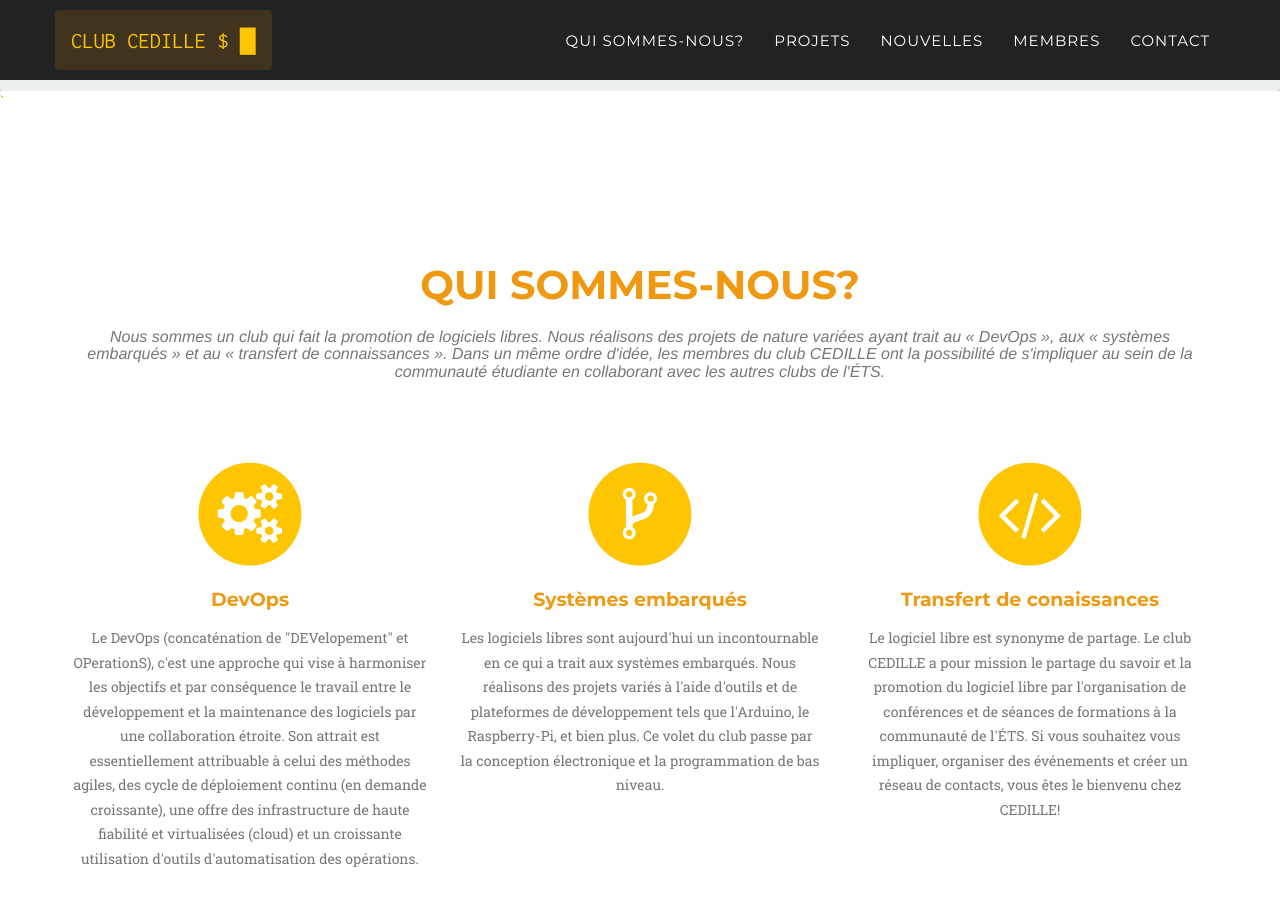
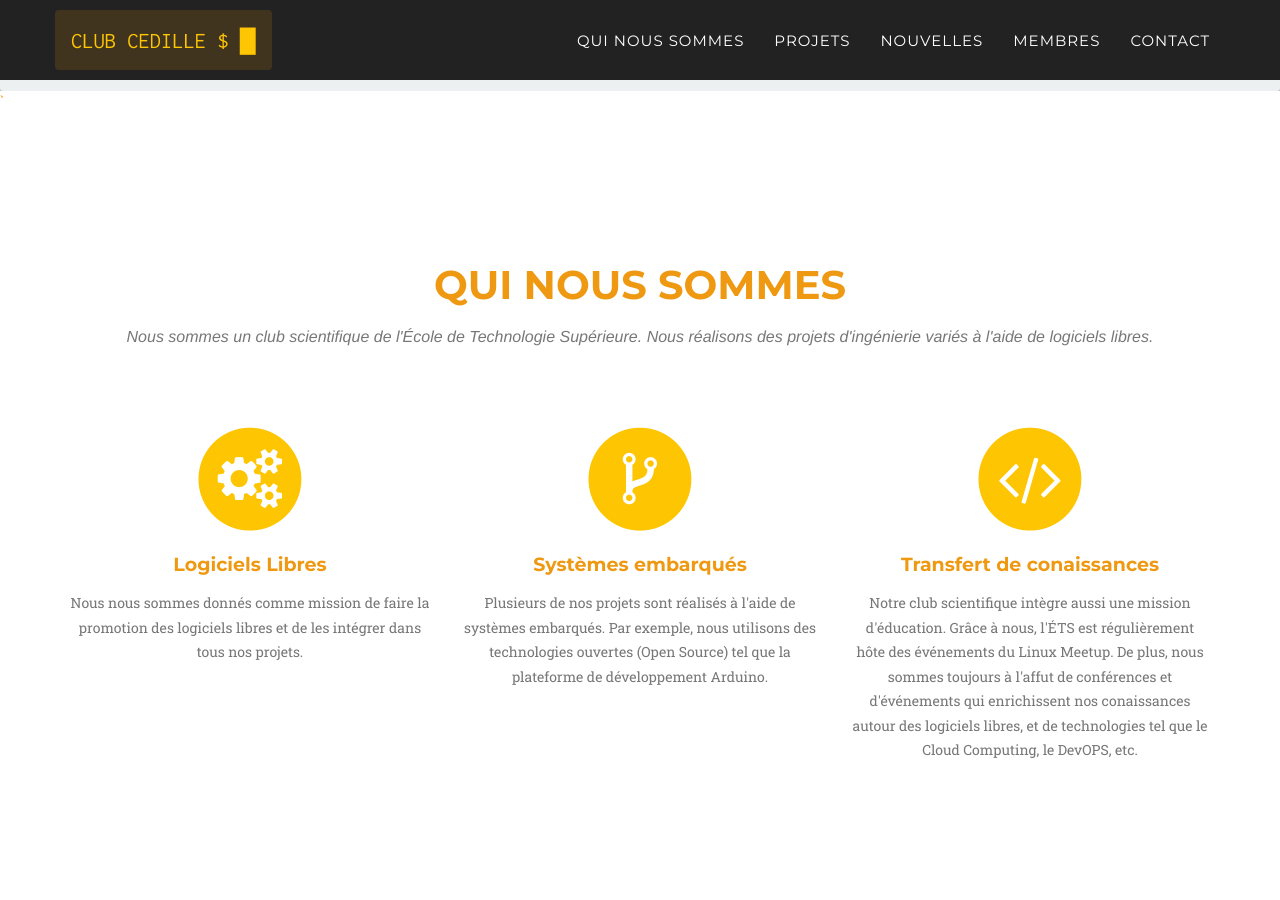
Before and after one commit to ClubCedille/clubcedille.github.io, a Jekyll site: the page built from index.html, in a window 1280 px wide and 900 px high, scrolled down 979 px. Built offline with Jekyll 4.4.1, drawn with Linux system fonts in a browser that asks for light colours; some web fonts are replaced.

Commit message:
Update about.yml

```diff
--- a/_data/fr/about.yml
+++ b/_data/fr/about.yml
@@ -1,17 +1,14 @@
-title: Qui sommes-nous?
-description: Nous sommes un club qui fait la promotion de logiciels libres. Nous réalisons des projets de nature variées ayant trait au « DevOps », aux « systèmes embarqués » et au « transfert de connaissances ». Dans un même ordre d'idée, les membres du club CEDILLE ont la possibilité de s'impliquer au sein de la communauté étudiante en collaborant avec les autres clubs de l'ÉTS.
-
+title: Qui nous sommes
+description: Nous sommes un club scientifique de l'École de Technologie Supérieure. Nous réalisons des projets d'ingénierie variés à l'aide de logiciels libres.
 whatis:
-  - title: DevOps
+  - title: Logiciels Libres
     icon: cogs
-    description: Le DevOps (concaténation de "DEVelopement" et OPerationS), c'est une approche qui vise à harmoniser les objectifs et par conséquence le travail entre le développement et la maintenance des logiciels par une collaboration étroite. Son attrait est essentiellement attribuable à celui des méthodes agiles, des cycle de déploiement continu (en demande croissante), une offre des infrastructure de haute fiabilité et virtualisées (cloud) et un croissante utilisation d'outils d'automatisation des opérations.
-#
-#Intimement lié au monde de l'infonuagique (cloud computing), le DevOps permet de fermer la boucle entre le développent logiciel, #l'assurance qualité et les technologies des opérations. Dans le cadre du club CEDILLE, nous expérimentons et réalisons des projets #ayant trait au déploiement de serveurs Linux et de plateformes infonuagiques.
+    description: Nous nous sommes donnés comme mission de faire la promotion des logiciels libres et de les intégrer dans tous nos projets.
 
   - title: Systèmes embarqués
     icon: code-fork
-    description: Les logiciels libres sont aujourd'hui un incontournable en ce qui a trait aux systèmes embarqués. Nous réalisons des projets variés à l'aide d'outils et de plateformes de développement tels que l'Arduino, le Raspberry-Pi, et bien plus. Ce volet du club passe par la conception électronique et la programmation de bas niveau.
+    description: Plusieurs de nos projets sont réalisés à l'aide de systèmes embarqués. Par exemple, nous utilisons des technologies ouvertes (Open Source) tel que la plateforme de développement Arduino.
 
   - title: Transfert de conaissances
     icon: code
-    description: Le logiciel libre est synonyme de partage. Le club CEDILLE a pour mission le partage du savoir et la promotion du logiciel libre par l'organisation de conférences et de séances de formations à la communauté de l'ÉTS. Si vous souhaitez vous impliquer, organiser des événements et créer un réseau de contacts, vous êtes le bienvenu chez CEDILLE!
+    description: Notre club scientifique intègre aussi une mission d'éducation. Grâce à nous, l'ÉTS est régulièrement hôte des événements du Linux Meetup. De plus, nous sommes toujours à l'affut de conférences et d'événements qui enrichissent nos conaissances autour des logiciels libres, et de technologies tel que le Cloud Computing, le DevOPS, etc.
```
